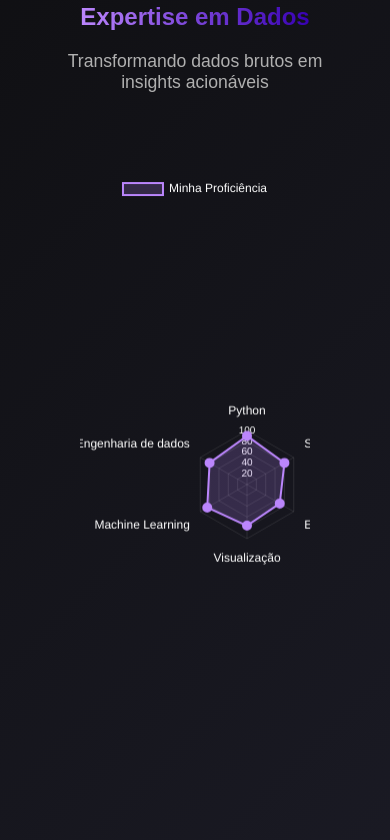
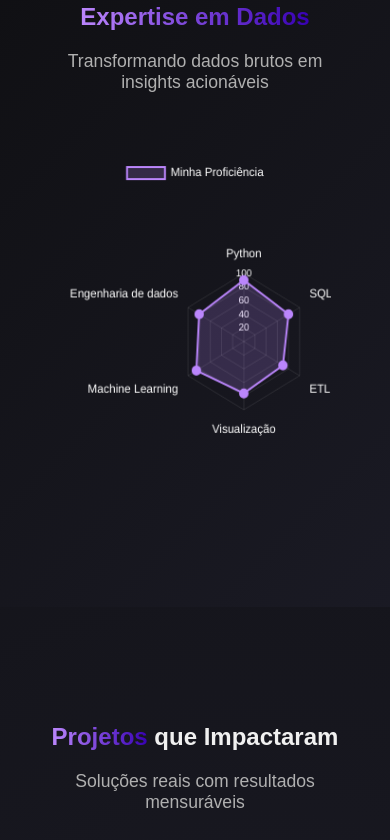
Before and after one commit to MatheusHenryque/Portfolio, a plain HTML site: page index.html in a window 390 px wide. Shown: the part 5723-6563 px from the top of the page. Drawn offline with nearby package versions, Linux system fonts and the light colour scheme.

Commit message:
atualização mobile 4

```diff
--- a/style.css
+++ b/style.css
@@ -475,9 +475,38 @@ text-align: center;
   position: relative;
 }
 
-canvas {
-  width: 100% !important;
-  height: 100% !important;
+/* Ajustes específicos para mobile */
+@media (max-width: 768px) {
+  .data-visualization {
+    height: auto; /* Altura flexível */
+    min-height: 50vh; /* Altura mínima garantida */
+    padding: 1rem 0.5rem; /* Padding reduzido */
+  }
+
+  canvas {
+    max-height: 60vh !important; /* Limita a altura máxima */
+    width: 100% !important;
+    padding: 0 0.5rem; /* Espaço para evitar cortes */
+  }
+
+  /* Melhorias para gráficos específicos */
+  .chart-container {
+    position: relative;
+    margin: 0 auto;
+    width: 95% !important;
+  }
+}
+
+/* Ajustes extras para telas muito pequenas */
+@media (max-width: 480px) {
+  .data-visualization {
+    min-height: 40vh; /* Altura ainda menor para mobile pequeno */
+    padding: 1rem 0.2rem;
+  }
+
+  canvas {
+    max-height: 50vh !important;
+  }
 }
 /* Estilos Base */
 .tech-stacks {
```
